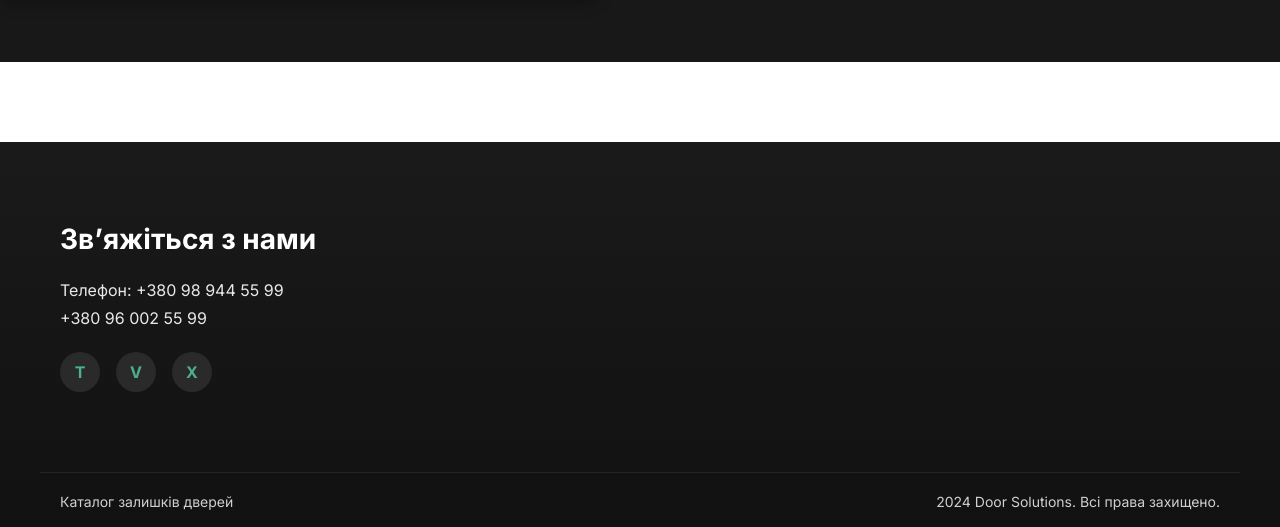
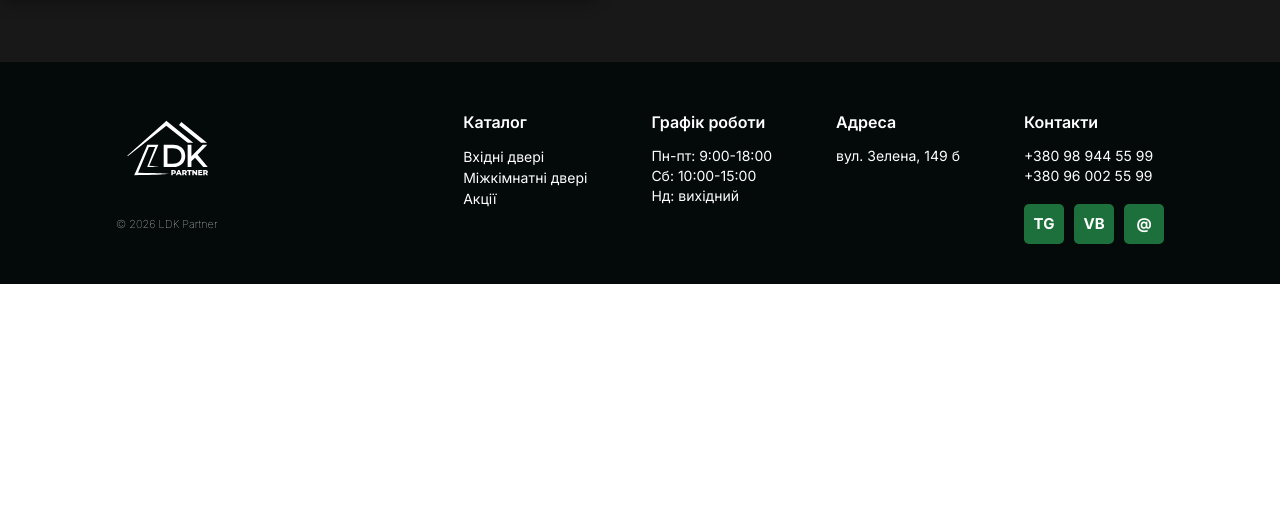
Before and after one commit to Sensei8760/ldk-partner-lviv, a Next.js app: page / in a window 1280 px wide. Shown: the part 3411-3938 px from the top of the page. After the commit the page ends 3695 px from the top, so only its background shows below. Built offline with nearby package versions, Linux system fonts and the light colour scheme; a web font is replaced by a local one.

Commit message:
add style footer

```diff
--- a/components/footer/Footer.module.css
+++ b/components/footer/Footer.module.css
@@ -1,67 +1,206 @@
 .footer {
-    background: linear-gradient(180deg, #1a1a1a 0%, #111 100%);
-    color: #fff;
-    margin-top: 80px;
+    background: #040909;
+    color: #ffffff;
+    padding: 48px 0 40px 0;
 }
 
-.top {
-    max-width: 1200px;
+.container {
+    max-width: 1440px;
     margin: 0 auto;
-    padding: 80px 20px;
+    padding: 0 116px;
+    display: flex;
+    align-items: flex-start;
+    justify-content: space-between;
+    gap: 80px;
 }
 
-.contacts h2 {
-    font-size: 28px;
-    margin-bottom: 24px;
+.logoBlock {
+    min-width: 240px;
+    display: flex;
+    flex-direction: column;
+    align-items: flex-start;
 }
 
-.contacts p {
-    margin: 8px 0;
-    font-size: 16px;
-    opacity: 0.9;
+.logoLink {
+    display: inline-flex;
+    align-items: center;
+    justify-content: center;
+    margin-bottom: 28px;
+    text-decoration: none;
+}
+
+.logo {
+    width: 103px;
+    height: 76px;
+    fill: #ffffff;
+    flex-shrink: 0;
+}
+
+.copy {
+    margin: 0;
+    color: #fff;
+    font-family: var(--font-family);
+        font-weight: 100;
+        font-size: 11px;
+        line-height: 182%;
+        text-align: center;
+}
+
+.content {
+    /* flex: 1; */
+    display: grid;
+    grid-template-columns: repeat(4, max-content);
+    justify-content: space-between;
+    gap: 64px;
+}
+
+.column {
+    display: flex;
+    flex-direction: column;
+}
+
+.title {
+    margin: 0 0 12px 0;
+    color: #ffffff;
+    font-family: var(--font-family);
+        font-weight: 600;
+        font-size: 16px;
+        line-height: 150%;
+}
+
+.list {
+    margin: 0;
+    padding: 0;
+    list-style: none;
+}
+
+/* .list li:not(:last-child),
+.contacts a:not(:last-child) {
+    margin-bottom: 10px;
+} */
+
+.link,
+.text {
+    font-weight: 400;
+    color: #ffffff;
+    font-family: var(--font-family);
+    font-size: 14px;
+    line-height: 143%;
+}
+
+.link {
+    text-decoration: none;
+    transition: color 0.2s ease;
+}
+
+.link:hover {
+    color: #13833f;
+}
+.link:active {
+    color: #0B5328;
+}
+
+.contacts {
+    display: flex;
+    flex-direction: column;
+    margin-bottom: 18px;
 }
 
 .socials {
     display: flex;
-    gap: 16px;
-    margin-top: 24px;
+    align-items: center;
+    gap: 10px;
 }
 
-.socials a {
+.social {
     width: 40px;
     height: 40px;
-    border-radius: 50%;
-    background: #2a2a2a;
-    display: flex;
+    border-radius: 5px;
+    background: #1d6f3b;
+    display: inline-flex;
     align-items: center;
     justify-content: center;
+    color: #ffffff;
     text-decoration: none;
-    color: #4caf8d;
-    font-weight: bold;
-    transition: 0.3s ease;
+    font-size: 15px;
+    font-weight: 700;
+    transition: background 0.2s ease, color 0.2s ease, transform 0.2s ease;
 }
 
-.socials a:hover {
-    background: #4caf8d;
-    color: #111;
+.social:hover {
+    background: #13833f;
+    transform: translateY(-2px);
 }
 
-.bottom {
-    border-top: 1px solid #2a2a2a;
-    padding: 20px;
-    max-width: 1200px;
-    margin: 0 auto;
-    display: flex;
-    justify-content: space-between;
-    font-size: 14px;
-    opacity: 0.8;
+.social:active {
+    background: #0B5328;
+    transform: translateY(0);
 }
 
-.bottom a {
-    color: #fff;
-    text-decoration: none;
+@media (max-width: 1200px) {
+    .container {
+        padding: 0 40px;
+        gap: 48px;
+    }
+
+    .content {
+        grid-template-columns: repeat(2, 1fr);
+        gap: 36px 48px;
+    }
+
+    .title {
+        font-size: 20px;
+    }
+
+    .link,
+    .text {
+        font-size: 17px;
+    }
 }
 
-.bottom a:hover {
-    text-decoration: underline;
+@media (max-width: 768px) {
+    .footer {
+        padding: 40px 0;
+    }
+
+    .container {
+        padding: 0 20px;
+        flex-direction: column;
+        gap: 36px;
+    }
+
+    .logoBlock {
+        min-width: auto;
+    }
+
+    .content {
+        width: 100%;
+        grid-template-columns: 1fr;
+        gap: 28px;
+    }
+
+    .title {
+        margin-bottom: 14px;
+        font-size: 18px;
+    }
+
+    .link,
+    .text {
+        font-size: 16px;
+    }
+
+    .logo {
+        width: 84px;
+        height: 62px;
+    }
+
+    .copy {
+        font-size: 12px;
+    }
+
+    .social {
+        width: 38px;
+        height: 38px;
+        font-size: 13px;
+    }
 }
--- a/components/footer/Footer.tsx
+++ b/components/footer/Footer.tsx
@@ -1,29 +1,100 @@
+import Link from 'next/link';
 import styles from './Footer.module.css';
-import Link from 'next/link';
 
-export default function Footer() {
+const Footer = () => {
   return (
     <footer className={styles.footer}>
-      <div className={styles.top}>
-        <div className={styles.contacts}>
-          <h2>Звʼяжіться з нами</h2>
+      <div className={styles.container}>
+        <div className={styles.logoBlock}>
+          <Link href="/" className={styles.logoLink} aria-label="Перейти на головну">
+            <svg className={styles.logo}>
+              <use href="/icons/symbol-defs.svg#icon-logo" />
+            </svg>
+          </Link>
 
-          <p>Телефон: +380 98 944 55 99</p>
-          <p>+380 96 002 55 99</p>
+          <p className={styles.copy}>© 2026 LDK Partner</p>
+        </div>
 
-          <div className={styles.socials}>
-            <a href="#" aria-label="Telegram">T</a>
-            <a href="#" aria-label="Viber">V</a>
-            <a href="#" aria-label="X">X</a>
+        <div className={styles.content}>
+          <div className={styles.column}>
+            <h3 className={styles.title}>Каталог</h3>
+            <ul className={styles.list}>
+              <li>
+                <Link href="/catalog/vhidni-dveri" className={styles.link}>
+                  Вхідні двері
+                </Link>
+              </li>
+              <li>
+                <Link href="/catalog/mizhkimnatni-dveri" className={styles.link}>
+                  Міжкімнатні двері
+                </Link>
+              </li>
+              <li>
+                <Link href="/sale" className={styles.link}>
+                  Акції
+                </Link>
+              </li>
+            </ul>
+          </div>
+
+          <div className={styles.column}>
+            <h3 className={styles.title}>Графік роботи</h3>
+            <ul className={styles.list}>
+              <li className={styles.text}>Пн-пт: 9:00-18:00</li>
+              <li className={styles.text}>Сб: 10:00-15:00</li>
+              <li className={styles.text}>Нд: вихідний</li>
+            </ul>
+          </div>
+
+          <div className={styles.column}>
+            <h3 className={styles.title}>Адреса</h3>
+            <p className={styles.text}>вул. Зелена, 149 б</p>
+          </div>
+
+          <div className={styles.column}>
+            <h3 className={styles.title}>Контакти</h3>
+
+            <div className={styles.contacts}>
+              <a href="tel:+380989445599" className={styles.link}>
+                +380 98 944 55 99
+              </a>
+              <a href="tel:+380960025599" className={styles.link}>
+                +380 96 002 55 99
+              </a>
+            </div>
+
+            <div className={styles.socials}>
+              <a
+                href="https://t.me/"
+                target="_blank"
+                rel="noreferrer"
+                className={styles.social}
+                aria-label="Telegram"
+              >
+                TG
+              </a>
+
+              <a
+                href="viber://chat?number=%2B380989445599"
+                className={styles.social}
+                aria-label="Viber"
+              >
+                VB
+              </a>
+
+              <a
+                href="mailto:example@gmail.com"
+                className={styles.social}
+                aria-label="Email"
+              >
+                @
+              </a>
+            </div>
           </div>
         </div>
       </div>
-
-      <div className={styles.bottom}>
-        <Link href="/">Каталог залишків дверей</Link>
-
-        <p>2024 Door Solutions. Всі права захищено.</p>
-      </div>
     </footer>
   );
-}
+};
+
+export default Footer;
```
